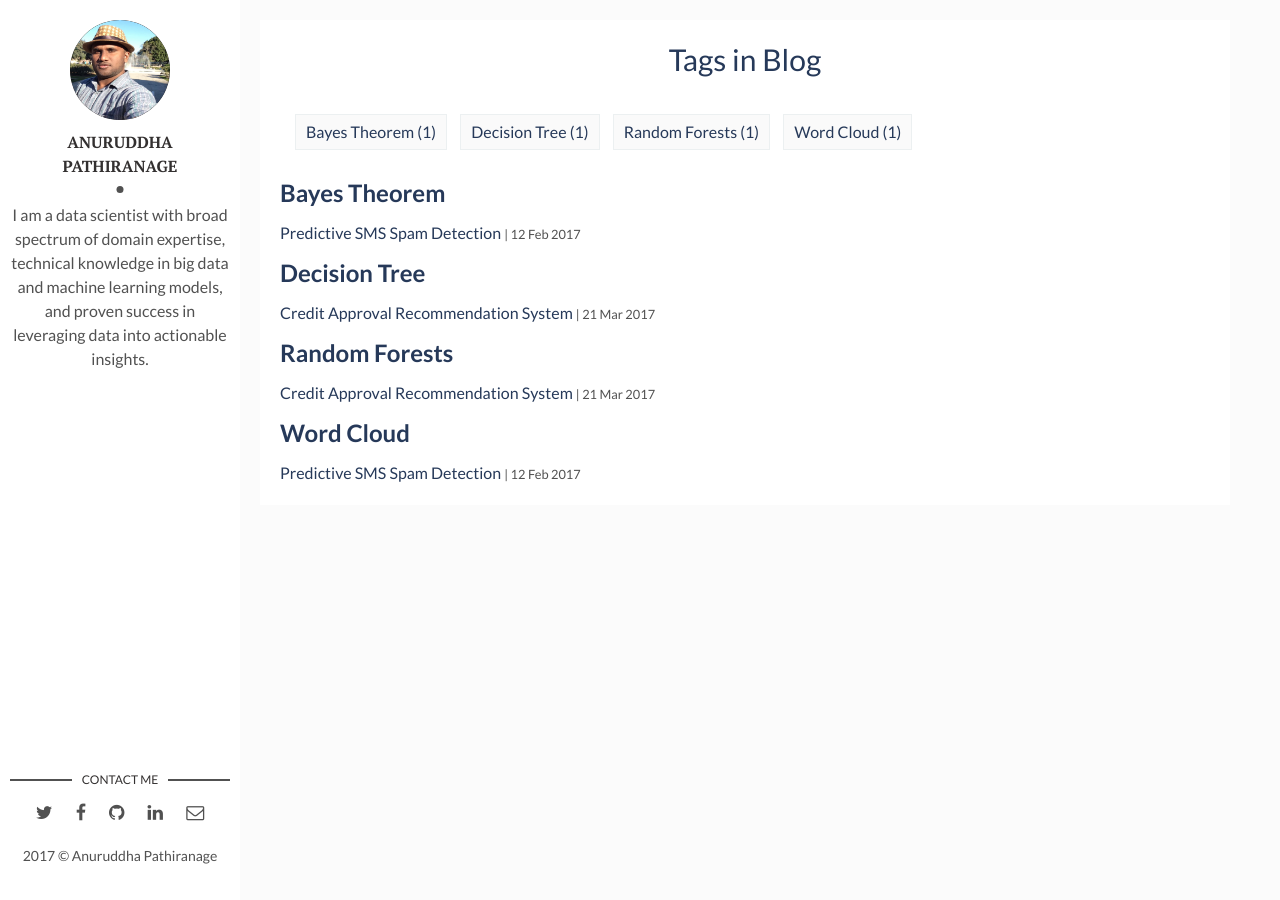
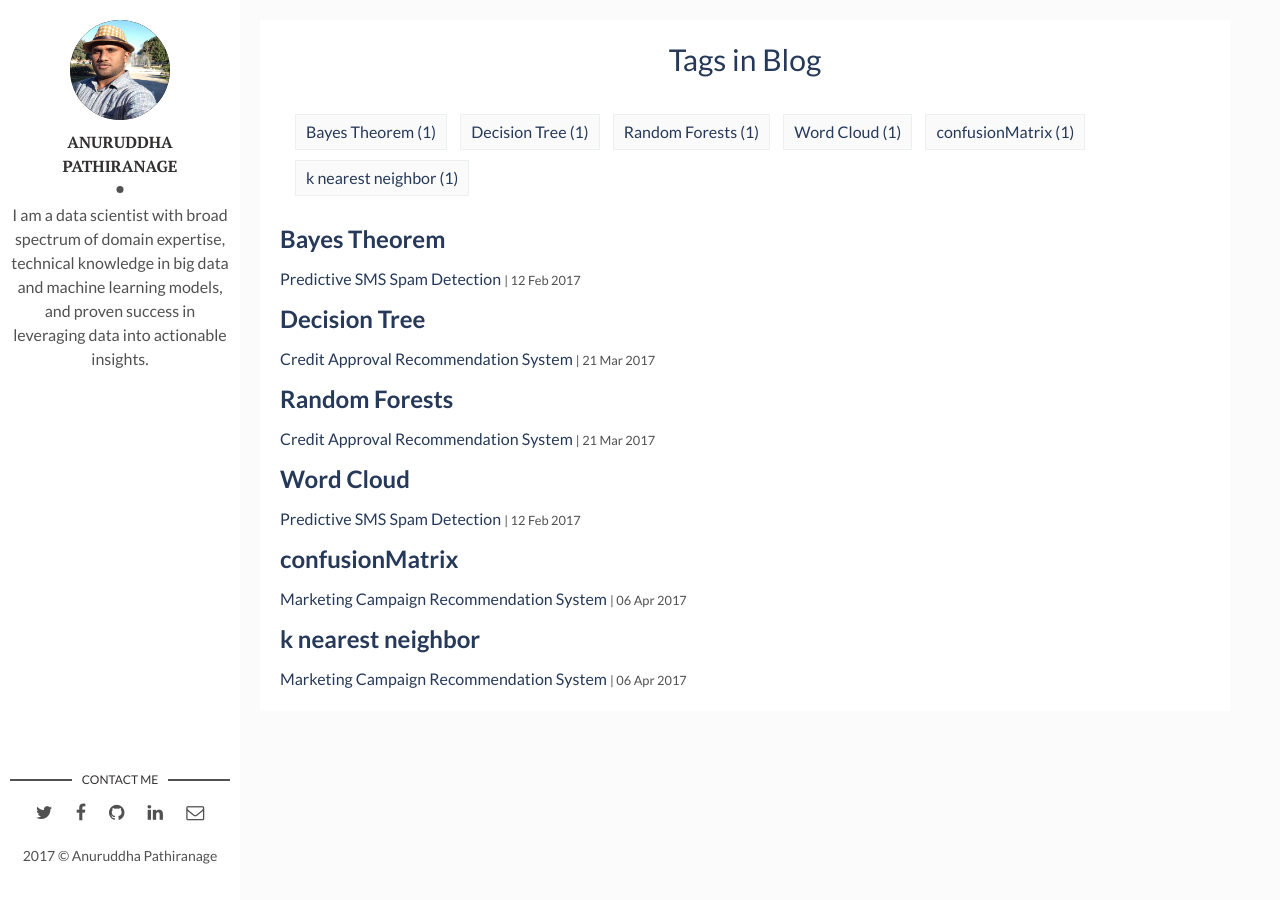
Before and after one commit to AIroot/AIroot.github.io, a Jekyll site: the page built from tags.html, in a window 1280 px wide. Built offline with Jekyll 4.4.1, drawn with Linux system fonts in a browser that asks for light colours; part of the change alters nothing that is shown.

Commit message:
Add marketing project post

```diff
--- a/_posts/2017-04-06-Marketing-Campaign-Recommendation-System.markdown
+++ b/_posts/2017-04-06-Marketing-Campaign-Recommendation-System.markdown
@@ -1,26 +1,76 @@
 ---
 layout: post
-title: "Welcome to Jekyll!"
+title: "Marketing Campaign Recommendation System"
 date: 2017-04-06 13:32:20 +0300
 description: You’ll find this post in your `_posts` directory. Go ahead and edit it and re-build the site to see your changes. # Add post description (optional)
-img:  # Add image post (optional)
+img: marketingwheel.jpg # Add image post (optional)
+tags: [k nearest neighbor, confusionMatrix]
 ---
-You’ll find this post in your `_posts` directory. Go ahead and edit it and re-build the site to see your changes. You can rebuild the site in many different ways, but the most common way is to run `jekyll serve`, which launches a web server and auto-regenerates your site when a file is updated.
+Trained a model by cleaning 45211 data using KNN algorithm and evaluated the performance using ROC curves. Achieved the accuracy of 99.5% for best k value to gain campaign success rate by predicting the positive clients.
 
-To add new posts, simply add a file in the `_posts` directory that follows the convention `YYYY-MM-DD-name-of-post.ext` and includes the necessary front matter. Take a look at the source for this post to get an idea about how it works.
 
-Jekyll also offers powerful support for code snippets:
+## [{Source Code}](https://github.com/AIroot/Marketing-Campaign-Recommendation-System/blob/master/knnBankMarketing.R)
 
-{% highlight ruby %}
-def print_hi(name)
-  puts "Hi, #{name}"
-end
-print_hi('Tom')
-#=> prints 'Hi, Tom' to STDOUT.
-{% endhighlight %}
+### Objective:  to determine whether the product is ‘yes’ or ‘no’ subscription.
+1.1) Use KNN to analyze the given data set.
 
-Check out the [Jekyll docs][jekyll-docs] for more info on how to get the most out of Jekyll. File all bugs/feature requests at [Jekyll’s GitHub repo][jekyll-gh]. If you have questions, you can ask them on [Jekyll Talk][jekyll-talk].
+The main purpose of this project is to increase campaign efficiency by identifying the main factors that affect the success of a campaign.  Also by predicting whether the campaign will be successful to a certain client, namely, whether the client will subscribe a term deposit.
 
-[jekyll-docs]: https://jekyllrb.com/docs/home
-[jekyll-gh]:   https://github.com/jekyll/jekyll
-[jekyll-talk]: https://talk.jekyllrb.com/
+![]({{site.baseurl}}/assets/img/Marketing-Campaign-Recommendation-System/image2.png)
+
+Figure 01: Cross table
+
+
+According to above the cross table, the cell percentages in the table indicate the proportion of values that fall into four categories. The output variable (desired target): - y - has the client subscribed a term deposit? (binary: "yes=0","no=1").
+
+
+If the classifier has high accuracy, the banks can arrange a better management of available resources by focusing on the potential customers “picked” by the classifier, which will improve their efficiency a lot. Also,  the plan is to find out which factors are influential to customers’ decision, so that a more efficient and precise campaign strategy can be designed to help reduce the costs and improve the profits.
+
+
+1.2) What is the optimal K? What is the accuracy rate?
+
+The bottom-right cell indicates the true success results of the campaign.  The 1-NN 52.31% correctly identified success deposit. The cell falling on the top-left to bottom right diagonal contain of examples where the k-NN approach agree with true label and other diagonal contain count of examples where the k-NN approach disagree with the true label.
+Since there is large amount of Data, data preparation is difficult. However if use data visualisation, it will be easy. The boxplots and barplot can use to identify outliers in the data set(See Rplot.pdf).
+
+According to barplot for credit default, it is  highly skewed towards NO, this shall be removed from further analysis.
+According to k=1;
+
+![]({{site.baseurl}}/assets/img/Marketing-Campaign-Recommendation-System/image6.png)
+
+
+Table 01: K  values
+
+As k increases, bias increases but variance decreases. To counteract this, 10-fold cross-validation was used. The best k is the one that minimizes the misclassification rate for the
+validation data set. The optimum k is in between 170-220. (see R plot.pdf)
+
+k=5
+
+![]({{site.baseurl}}/assets/img/Marketing-Campaign-Recommendation-System/image5.png)
+
+k=25
+
+![]({{site.baseurl}}/assets/img/Marketing-Campaign-Recommendation-System/image3.png)
+
+k=75
+
+![]({{site.baseurl}}/assets/img/Marketing-Campaign-Recommendation-System/image4.png)
+
+
+k=178
+
+![]({{site.baseurl}}/assets/img/Marketing-Campaign-Recommendation-System/image1.png)
+
+
+1.3)  Address any other concerns you might have
+When the program run confusionMatrix, higher computing power  is required.
+
+### Conclusion
+
+ There are two types of customers; subscribed and unsubscribed. The unsubscribed customers were predicted 99% (error % is 0.058) by k= 178.Therefore, if we can predict the  number of unsubscribed customers correctly using k=178, we can find the subscribed customers and the campaign can invest  and do more focus on them.
+
+
+### Reference
+
+UCI Machine Learning Repository: Bank Marketing Data Set. (n.d.). Retrieved May 22, 2017, from https://archive.ics.uci.edu/ml/datasets/Bank+Marketing
+
+Lantz, B. (2013). Machine Learning with R. Packt Publishing Ltd.
```
